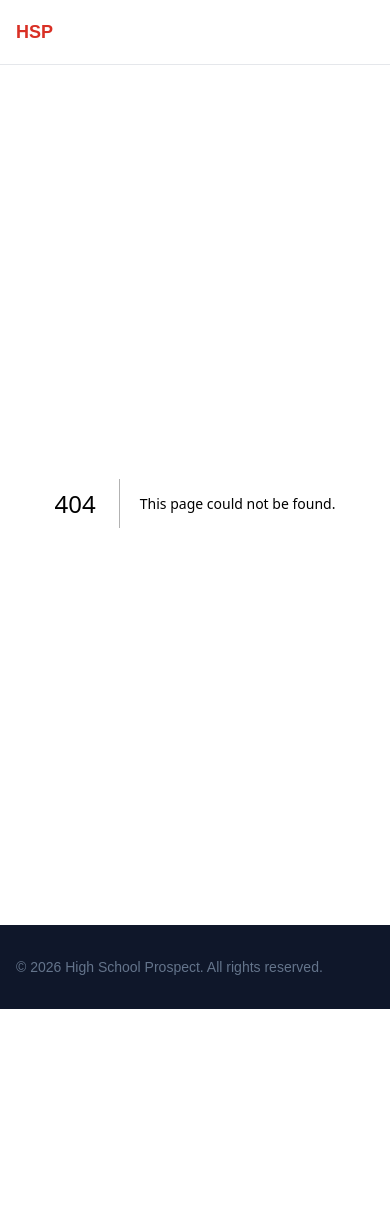
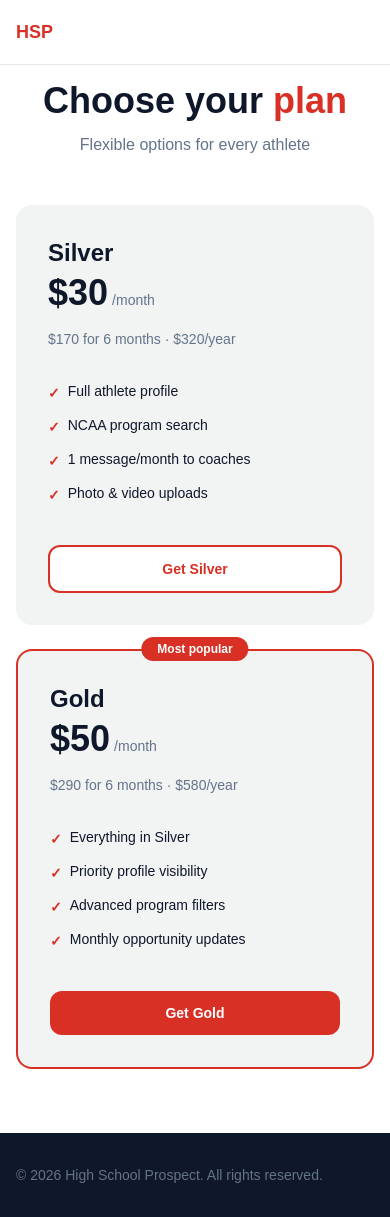
Before and after one commit to famripoll/hsp-platform-v2, a Next.js app: page /pricing in a window 390 px wide. Before the commit this address had no page. Before the commit the page ends 1009 px from the top, so only its background shows below. Built offline with nearby package versions, Linux system fonts and the light colour scheme.

Commit message:
Pricing page complete - desktop and mobile

```diff
--- /dev/null
+++ b/app/pricing/page.tsx
@@ -0,0 +1,93 @@
+import type { Metadata } from "next";
+
+export const metadata: Metadata = {
+  title: "Pricing | High School Prospect",
+  description:
+    "Choose a plan that fits your recruiting journey. Silver and Gold options for every high school athlete.",
+};
+
+const silverFeatures = [
+  "Full athlete profile",
+  "NCAA program search",
+  "1 message/month to coaches",
+  "Photo & video uploads",
+];
+
+const goldFeatures = [
+  "Everything in Silver",
+  "Priority profile visibility",
+  "Advanced program filters",
+  "Monthly opportunity updates",
+];
+
+export default function PricingPage() {
+  return (
+    <div className="max-w-[900px] mx-auto pb-16">
+
+      {/* Header */}
+      <div className="text-center mb-12 md:mb-16">
+        <h1 className="text-4xl md:text-5xl font-bold text-hsp-dark mb-3">
+          Choose your <span className="text-hsp-red">plan</span>
+        </h1>
+        <p className="text-hsp-gray text-base md:text-lg">
+          Flexible options for every athlete
+        </p>
+      </div>
+
+      {/* Cards */}
+      <div className="flex flex-col md:flex-row gap-6 md:gap-8 items-stretch">
+
+        {/* Silver Card */}
+        <div className="flex-1 bg-hsp-card rounded-2xl p-8 flex flex-col">
+          <h2 className="text-2xl font-bold text-hsp-dark mb-1">Silver</h2>
+          <div className="mb-4">
+            <span className="text-4xl font-bold text-hsp-dark">$30</span>
+            <span className="text-hsp-gray text-sm ml-1">/month</span>
+          </div>
+          <p className="text-hsp-gray text-sm mb-8">
+            $170 for 6 months · $320/year
+          </p>
+          <ul className="flex flex-col gap-3 mb-10 flex-1">
+            {silverFeatures.map((feature) => (
+              <li key={feature} className="flex items-start gap-2 text-hsp-dark text-sm">
+                <span className="text-hsp-red font-bold mt-0.5 shrink-0">✓</span>
+                {feature}
+              </li>
+            ))}
+          </ul>
+          <button className="w-full py-3 rounded-xl font-semibold text-sm border-2 border-hsp-red text-hsp-red bg-white hover:bg-hsp-red hover:text-white transition-colors duration-200 cursor-pointer">
+            Get Silver
+          </button>
+        </div>
+
+        {/* Gold Card */}
+        <div className="flex-1 bg-hsp-card rounded-2xl p-8 flex flex-col border-2 border-hsp-red relative">
+          {/* Most popular badge */}
+          <span className="absolute -top-3.5 left-1/2 -translate-x-1/2 bg-hsp-red text-white text-xs font-semibold px-4 py-1 rounded-full whitespace-nowrap">
+            Most popular
+          </span>
+          <h2 className="text-2xl font-bold text-hsp-dark mb-1">Gold</h2>
+          <div className="mb-4">
+            <span className="text-4xl font-bold text-hsp-dark">$50</span>
+            <span className="text-hsp-gray text-sm ml-1">/month</span>
+          </div>
+          <p className="text-hsp-gray text-sm mb-8">
+            $290 for 6 months · $580/year
+          </p>
+          <ul className="flex flex-col gap-3 mb-10 flex-1">
+            {goldFeatures.map((feature) => (
+              <li key={feature} className="flex items-start gap-2 text-hsp-dark text-sm">
+                <span className="text-hsp-red font-bold mt-0.5 shrink-0">✓</span>
+                {feature}
+              </li>
+            ))}
+          </ul>
+          <button className="w-full py-3 rounded-xl font-semibold text-sm bg-hsp-red text-white hover:opacity-90 transition-opacity duration-200 cursor-pointer">
+            Get Gold
+          </button>
+        </div>
+
+      </div>
+    </div>
+  );
+}
```
Also changed, not shown: .claude/settings.local.json (added).
